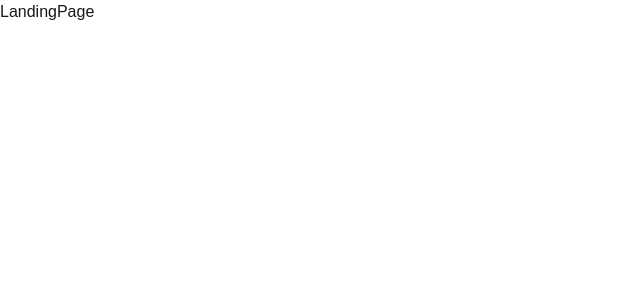
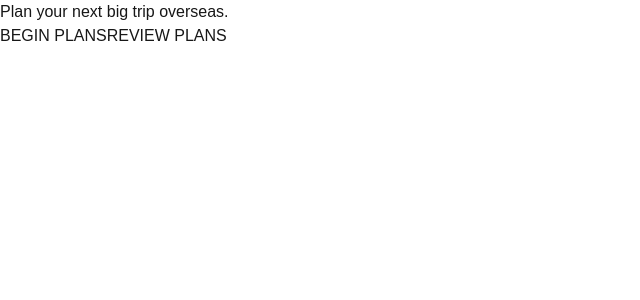
Before and after one commit to Mb-03/travelling-company, a Next.js app: page /en in a window 1280 px wide. Shown: the top 300 px of the page, without its empty margins (0-640 px from the left). Built offline with nearby package versions, Linux system fonts and the light colour scheme.

Commit message:
added Hero

```diff
--- a/app/[locale]/page.tsx
+++ b/app/[locale]/page.tsx
@@ -1,7 +1,8 @@
+import Hero from "@/features/Hero/components/Hero";
 import LandingPage from "@/features/landing/components/LandingPage";
 
 const Home = () => {
-  return <LandingPage />;
+  return <Hero />;
 };
 
 export default Home;
--- /dev/null
+++ b/features/Hero/components/Hero.tsx
@@ -0,0 +1,13 @@
+const Hero = () => {
+  return (
+    <div>
+      <h2 className="text-size-8">Plan your next big trip overseas.</h2>
+      <div>
+        <button>BEGIN PLANS</button>
+        <button>REVIEW PLANS</button>
+      </div>
+    </div>
+  );
+};
+
+export default Hero;
```
